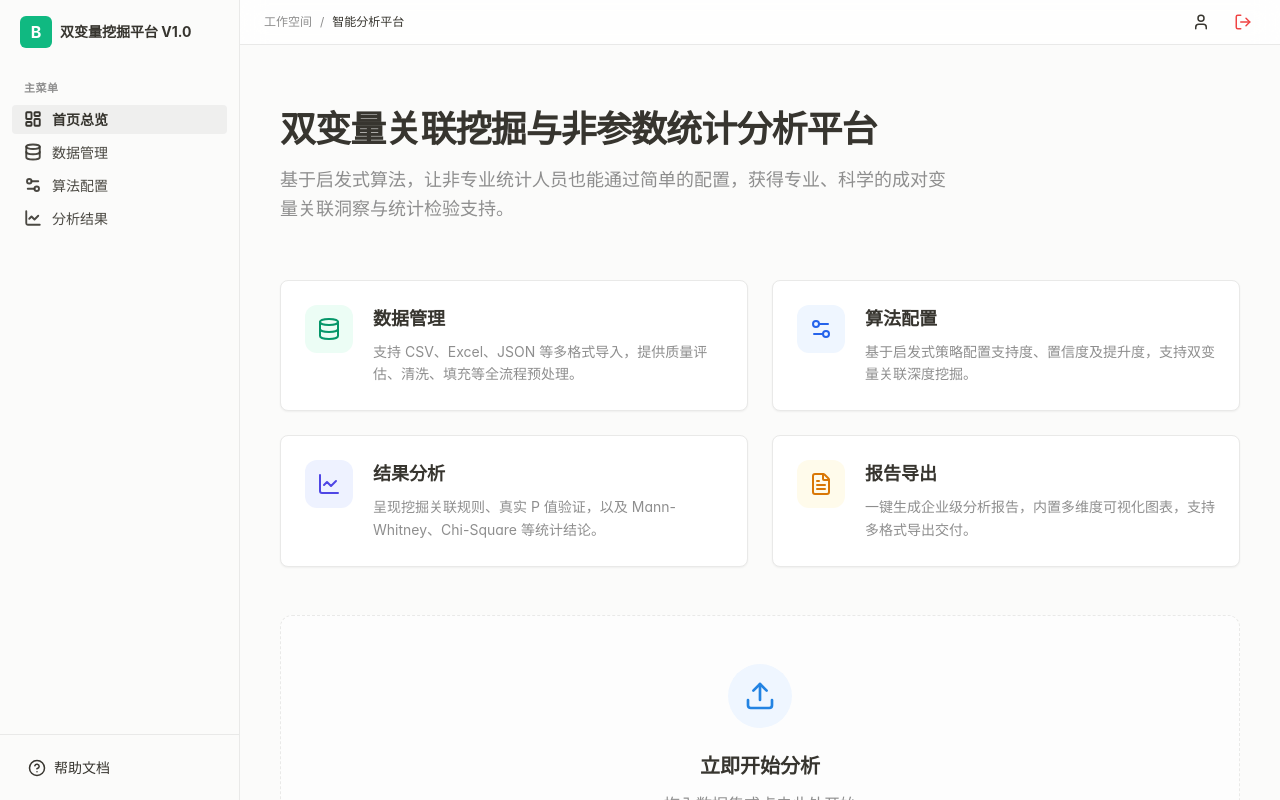
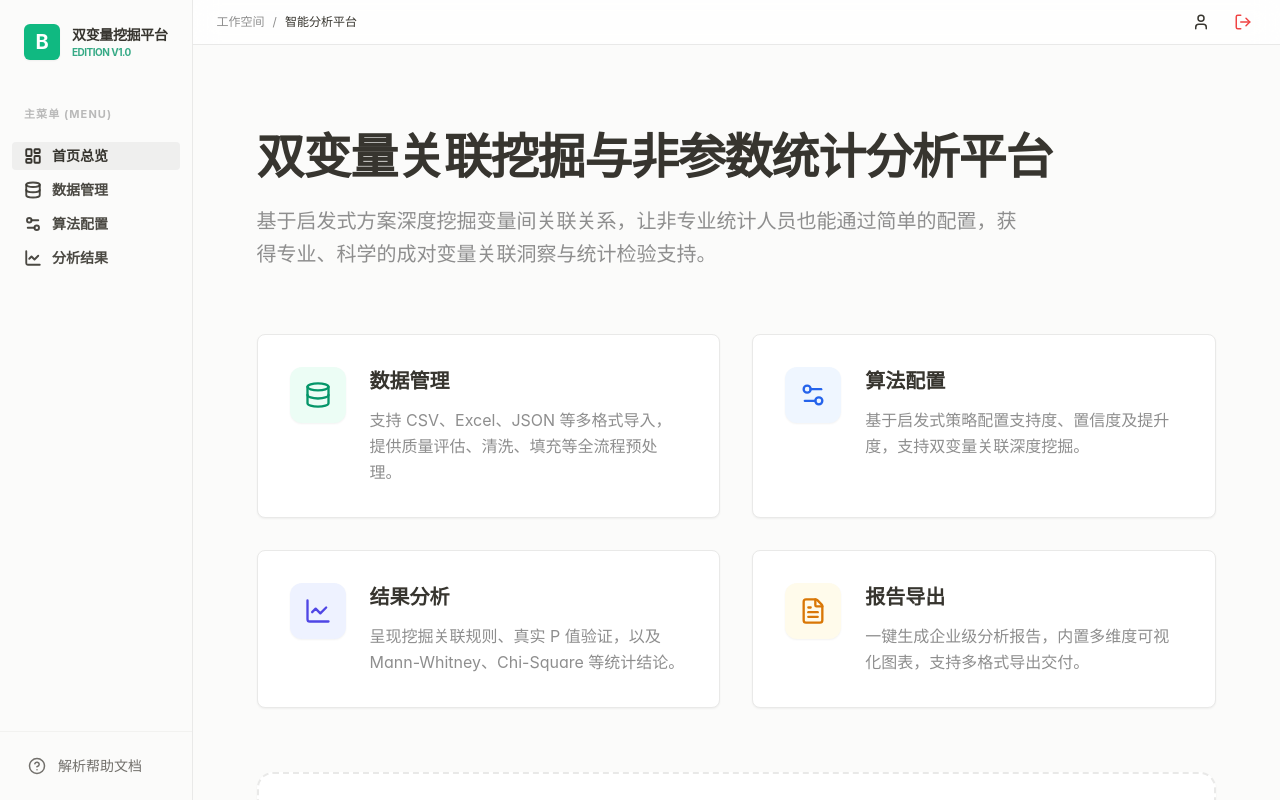
Before and after one commit to zsy-dream/BivaStat-Miner, a React app in the folder frontend/: page / in a window 1280 px wide. Built offline with nearby package versions, Linux system fonts and the light colour scheme; the HTML template or start-up script is replaced by a standard one.

Commit message:
style: optimize layout and homepage visual density for 2k/4k screens

```diff
--- a/frontend/src/components/Layout.tsx
+++ b/frontend/src/components/Layout.tsx
@@ -23,21 +23,23 @@ const Layout: React.FC<LayoutProps> = ({ children }) => {
     return (
         <div className="flex h-screen bg-[#fbfbfa]">
             {/* Sidebar */}
-            <aside className="w-[240px] border-r border-[#e9e9e8] flex flex-col pt-4">
-                <div className="px-5 mb-8 flex items-center gap-2">
-                    <div className="w-8 h-8 bg-primary-500 rounded-md flex items-center justify-center text-white font-bold">
+            <aside className="w-68 flex flex-col border-r border-[#e9e9e8] bg-[#fbfbfa] h-full transition-all duration-300">
+                <div className="p-6 flex items-center gap-3">
+                    <div className="w-9 h-9 bg-emerald-500 rounded-md flex items-center justify-center text-white font-bold text-xl shadow-sm">
                         B
                     </div>
-                    <span className="font-bold text-sm text-[#37352f] truncate">
-                        双变量挖掘平台 V1.0
-                    </span>
+                    <div>
+                        <h1 className="text-sm font-bold tracking-tight text-[#37352f]">双变量挖掘平台</h1>
+                        <p className="text-[10px] text-emerald-600 font-bold opacity-80 uppercase tracking-tighter">Edition V1.0</p>
+                    </div>
                 </div>
 
-                <nav className="flex-1 px-3 space-y-1">
-                    <div className="text-[11px] font-semibold text-[#8e8e8e] px-3 mb-2 uppercase tracking-wider">
-                        主菜单
-                    </div>
-                    {menuItems.map((item) => (
+                <nav className="flex-1 px-3 py-4 space-y-1.5 flex flex-col">
+                    <div className="px-3 mb-3">
+                        <span className="text-[11px] font-bold text-[#8e8e8e] uppercase tracking-widest opacity-60">
+                            主菜单 (Menu)
+                        </span>
+                    </div>{menuItems.map((item) => (
                         <NavLink
                             key={item.path}
                             to={item.path}
@@ -49,16 +51,16 @@ const Layout: React.FC<LayoutProps> = ({ children }) => {
                             }
                         >
                             <item.icon size={18} strokeWidth={2.5} />
-                            <span>{item.label}</span>
+                            <span className="text-sm font-semibold">{item.label}</span>
                         </NavLink>
                     ))}
                 </nav>
 
-                <div className="p-4 border-t border-[#e9e9e8]">
-                    <div className="sidebar-item">
-                        <HelpCircle size={18} />
-                        <span className="text-[14px]">帮助文档</span>
-                    </div>
+                <div className="p-4 mt-auto border-t border-[#e9e9e8]/50">
+                    <button className="flex items-center gap-3 px-3 py-2 w-full text-[#37352f]/70 hover:bg-[#efefee] rounded-md transition-all group">
+                        <HelpCircle size={18} className="group-hover:text-emerald-500 transition-colors" />
+                        <span className="text-sm font-medium">解析帮助文档</span>
+                    </button>
                 </div>
             </aside>
 
--- a/frontend/src/pages/Home.tsx
+++ b/frontend/src/pages/Home.tsx
@@ -37,44 +37,46 @@ const Home: React.FC = () => {
     ];
 
     return (
-        <div className="max-w-5xl mx-auto mt-6">
-            <div className="mb-14">
-                <h1 className="text-4xl font-bold mb-4 tracking-tight">双变量关联挖掘与非参数统计分析平台</h1>
-                <p className="text-[#8e8e8e] text-lg max-w-2xl leading-relaxed">
-                    基于启发式算法，让非专业统计人员也能通过简单的配置，获得专业、科学的成对变量关联洞察与统计检验支持。
+        <div className="max-w-6xl mx-auto py-12 px-6">
+            <div className="mb-16">
+                <h1 className="text-5xl font-extrabold tracking-tight text-[#37352f] mb-6">
+                    双变量关联挖掘与非参数统计分析平台
+                </h1>
+                <p className="text-xl text-[#8e8e8e] max-w-3xl leading-relaxed">
+                    基于启发式方案深度挖掘变量间关联关系，让非专业统计人员也能通过简单的配置，获得专业、科学的成对变量关联洞察与统计检验支持。
                 </p>
             </div>
 
-            <div className="grid grid-cols-2 gap-6 mb-12">
+            <div className="grid grid-cols-1 md:grid-cols-2 gap-8 mb-16">
                 {features.map((f, i) => (
                     <div
                         key={i}
                         onClick={() => navigate(f.path)}
-                        className="group notion-card p-6 cursor-pointer flex gap-5 items-start"
+                        className="group notion-card p-8 cursor-pointer flex gap-6 items-start hover:bg-[#efefee]/30 transition-all border border-[#e9e9e8] h-full"
                     >
-                        <div className={`w-12 h-12 rounded-xl flex items-center justify-center shrink-0 ${f.color}`}>
-                            <f.icon size={24} />
+                        <div className={`w-14 h-14 rounded-xl flex items-center justify-center shrink-0 shadow-sm ${f.color} group-hover:scale-105 transition-transform`}>
+                            <f.icon size={28} />
                         </div>
                         <div className="flex-1">
-                            <h3 className="font-bold text-lg mb-2 flex items-center gap-2">
+                            <h3 className="font-extrabold text-xl mb-3 flex items-center gap-2 text-[#37352f]">
                                 {f.title}
-                                <ArrowRight size={16} className="opacity-0 group-hover:opacity-100 transition-all -translate-x-2 group-hover:translate-x-0" />
+                                <ArrowRight size={18} className="opacity-0 group-hover:opacity-100 transition-all -translate-x-2 group-hover:translate-x-0 text-emerald-500" />
                             </h3>
-                            <p className="text-[#8e8e8e] text-sm leading-relaxed">{f.desc}</p>
+                            <p className="text-[#8e8e8e] text-base leading-relaxed">{f.desc}</p>
                         </div>
                     </div>
                 ))}
             </div>
 
-            <div className="border border-dashed border-[#e9e9e8] rounded-xl p-12 text-center bg-white/50">
-                <div className="w-16 h-16 bg-blue-50 text-[#2383e2] rounded-full flex items-center justify-center mx-auto mb-6">
-                    <Upload size={32} />
+            <div className="border-2 border-dashed border-[#e9e9e8] rounded-2xl p-20 text-center bg-white shadow-sm hover:border-emerald-200 transition-colors">
+                <div className="w-20 h-20 bg-emerald-50 text-emerald-600 rounded-full flex items-center justify-center mx-auto mb-8 shadow-inner">
+                    <Upload size={40} />
                 </div>
-                <h3 className="text-xl font-bold mb-3">立即开始分析</h3>
-                <p className="text-[#8e8e8e] mb-8">拖入数据集或点击此处开始</p>
+                <h3 className="text-2xl font-bold mb-4 text-[#37352f]">立即开启智能分析之旅</h3>
+                <p className="text-lg text-[#8e8e8e] mb-10 max-w-md mx-auto leading-relaxed">导入您的数据集（CSV/Excel），让系统引擎自动为您探索变量间的深层联系。</p>
                 <button
                     onClick={() => navigate('/data')}
-                    className="notion-btn-primary px-8"
+                    className="notion-btn-primary px-12 py-4 text-lg shadow-lg hover:shadow-xl transition-all"
                 >
                     上传我的数据集
                 </button>
```
